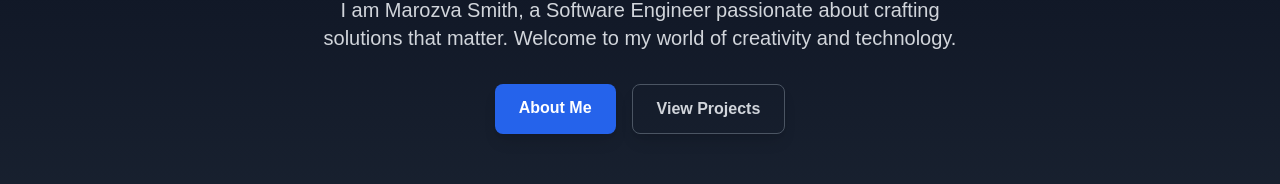
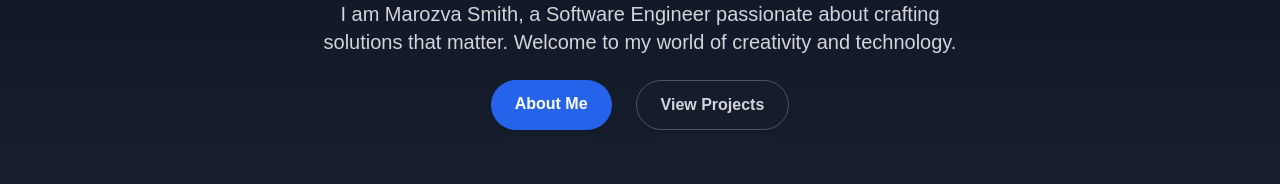
Before and after one commit to Marozva2/Marozva, a Next.js app: page / in a window 1280 px wide. Shown: the part 407-591 px from the top of the page. Built offline with nearby package versions, Linux system fonts and the light colour scheme.

Commit message:
optimizations

```diff
--- a/app/components/hero/Hero.tsx
+++ b/app/components/hero/Hero.tsx
@@ -1,4 +1,5 @@
 import React from "react";
+import Link from "next/link";
 
 const Hero: React.FC = () => {
   return (
@@ -7,23 +8,32 @@ const Hero: React.FC = () => {
       id="hero"
     >
       {/* Navbar */}
-      <nav className="absolute top-0 left-0 right-0 py-4 px-6 md:px-20 flex justify-between items-center">
+      <nav className="absolute top-0 left-0 right-0 py-4 px-6 md:px-20 flex justify-between items-center z-10">
         <h1 className="text-2xl font-bold text-blue-400">Marozva Smith</h1>
         <ul className="hidden md:flex gap-8 text-lg font-medium">
           <li>
-            <a href="#about" className="hover:text-blue-400">
+            <Link
+              href="#about"
+              className="hover:text-blue-400 transition-colors"
+            >
               About
-            </a>
+            </Link>
           </li>
           <li>
-            <a href="#projects" className="hover:text-blue-400">
+            <Link
+              href="#projects"
+              className="hover:text-blue-400 transition-colors"
+            >
               Projects
-            </a>
+            </Link>
           </li>
           <li>
-            <a href="#contact" className="hover:text-blue-400">
+            <Link
+              href="#contact"
+              className="hover:text-blue-400 transition-colors"
+            >
               Contact
-            </a>
+            </Link>
           </li>
         </ul>
         <button className="block md:hidden text-gray-300 hover:text-white">
@@ -45,36 +55,36 @@ const Hero: React.FC = () => {
       </nav>
 
       {/* Center Content */}
-      <div className="flex-grow flex flex-col items-center justify-center text-center px-6 md:px-20">
+      <div className="flex-grow flex flex-col items-center justify-center text-center px-6 md:px-20 space-y-6">
         <h1 className="text-4xl md:text-6xl font-extrabold text-blue-400 leading-tight">
           Building Dreams <br /> One Line of Code at a Time
         </h1>
-        <p className="mt-6 text-lg md:text-xl text-gray-300 max-w-2xl mx-auto">
+        <p className="text-lg md:text-xl text-gray-300 max-w-2xl mx-auto">
           I am Marozva Smith, a Software Engineer passionate about crafting
           solutions that matter. Welcome to my world of creativity and
           technology.
         </p>
-        <div className="mt-8 flex justify-center gap-4">
-          <a
+        <div className="flex justify-center gap-6">
+          <Link
             href="#about"
-            className="bg-blue-600 hover:bg-blue-500 text-white font-bold py-3 px-6 rounded-lg shadow-lg transition duration-300"
+            className="bg-blue-600 hover:bg-blue-500 text-white font-semibold py-3 px-6 rounded-full shadow-md transform hover:scale-105 transition-all duration-300"
           >
             About Me
-          </a>
-          <a
+          </Link>
+          <Link
             href="#projects"
-            className="border border-gray-600 hover:border-white text-gray-300 hover:text-white font-bold py-3 px-6 rounded-lg shadow-lg transition duration-300"
+            className="border border-gray-600 hover:border-white text-gray-300 hover:text-white font-semibold py-3 px-6 rounded-full shadow-md transform hover:scale-105 transition-all duration-300"
           >
             View Projects
-          </a>
+          </Link>
         </div>
       </div>
 
       {/* Bottom: Scroll Down Indicator */}
-      <div className="absolute bottom-8 left-0 right-0 flex justify-center">
-        <a
+      <div className="absolute bottom-8 left-0 right-0 flex justify-center z-10">
+        <Link
           href="#about"
-          className="animate-bounce text-blue-400 hover:text-blue-500"
+          className="animate-bounce text-blue-400 hover:text-blue-500 transition-all"
         >
           <svg
             xmlns="http://www.w3.org/2000/svg"
@@ -90,7 +100,7 @@ const Hero: React.FC = () => {
               d="M19.5 13.5L12 21m0 0L4.5 13.5M12 21V3"
             />
           </svg>
-        </a>
+        </Link>
       </div>
     </section>
   );
```
